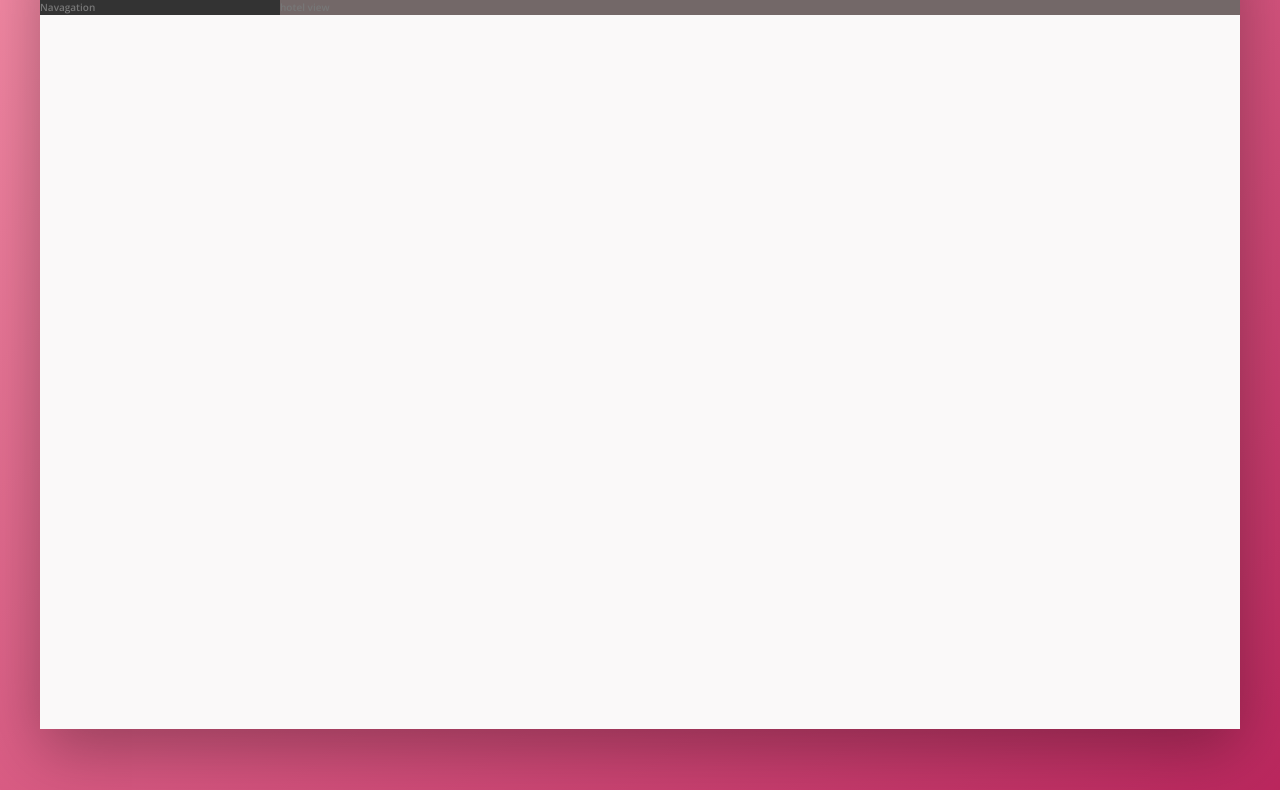
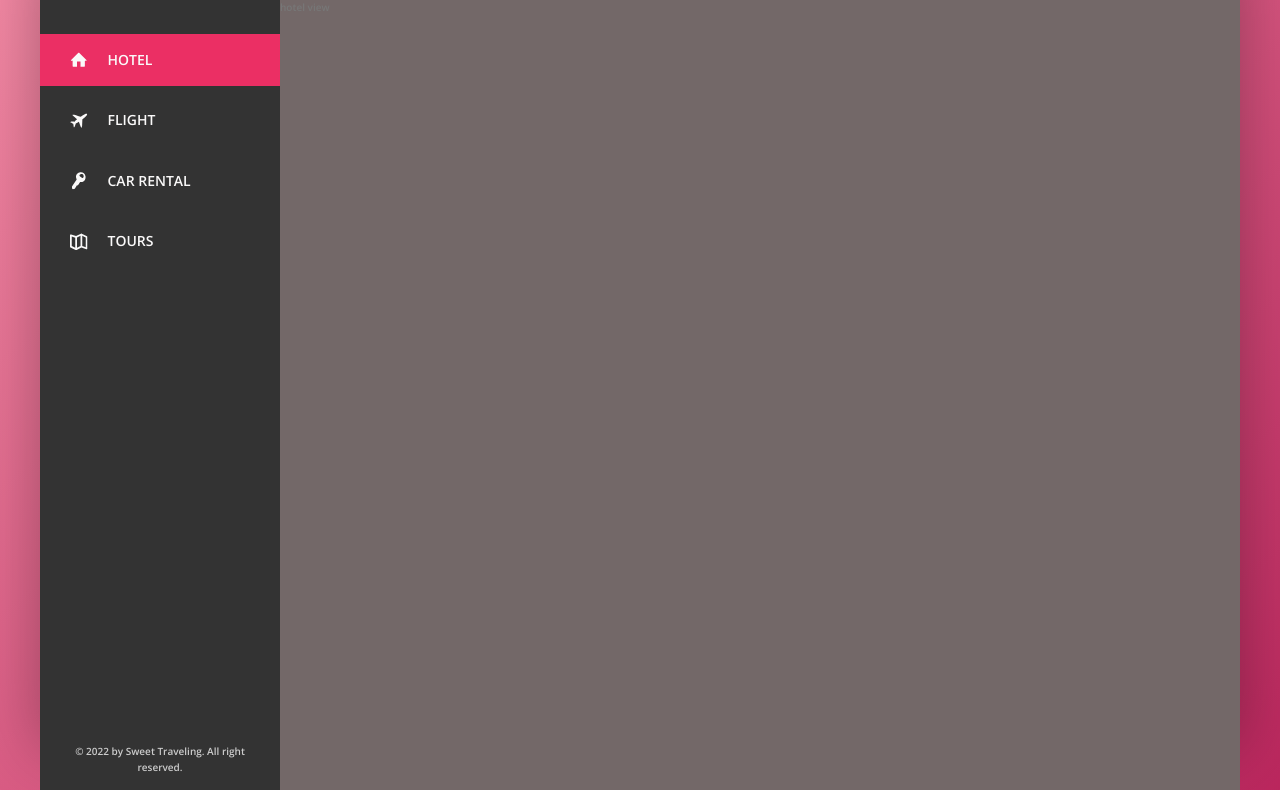
Before and after one commit to sswanyuu/Sweet-Traveling, a website: page index.html in a window 1280 px wide. Shown: the part 151-941 px from the top of the page. Drawn offline with nearby package versions, Linux system fonts and the light colour scheme.

Commit message:
Complete the sidebar and format

```diff
--- a/index.html
+++ b/index.html
@@ -1,24 +1,28 @@
-
-
 <!DOCTYPE html>
 <html lang="en">
   <head>
-        <meta charset="UTF-8">
-        <meta name="viewport" content="width=device-width, initial-scale=1.0">
+    <meta charset="UTF-8" />
+    <meta name="viewport" content="width=device-width, initial-scale=1.0" />
 
-        <link href="https://fonts.googleapis.com/css?family=Open+Sans:300,400,600" rel="stylesheet">
-        <link rel="stylesheet" href="css/style.css">
-        <link rel="shortcut icon" type="image/png" href="img/favicon.png">
+    <link
+      href="https://fonts.googleapis.com/css?family=Open+Sans:300,400,600"
+      rel="stylesheet"
+    />
+    <link rel="stylesheet" href="css/style.css" />
+    <link rel="shortcut icon" type="image/png" href="img/favicon.png" />
 
     <title>Sweet Traveling &mdash; Your all-in-one booking app</title>
   </head>
   <body>
-
     <div class="container">
       <header class="header">
-                <img src="img/logo.png" alt="logo" class="logo">
+        <img src="img/logo.png" alt="logo" class="logo" />
         <form action="#" class="search">
-                    <input type="text" class="search__input" placeholder="search hotels">
+          <input
+            type="text"
+            class="search__input"
+            placeholder="search hotels"
+          />
           <button class="search__button">
             <svg class="search__icon">
               <use xlink:href="img/sprite.svg#icon-magnifying-glass"></use>
@@ -39,23 +43,60 @@
             <span class="user-nav__notification">12</span>
           </div>
           <div class="user-nav__user">
-    <img src="img/userY.jpeg" alt="User photo" class="user-nav__user-photo">
+            <img
+              src="img/userY.jpeg"
+              alt="User photo"
+              class="user-nav__user-photo"
+            />
             <span class="user-nav__user-name">Yu</span>
-
           </div>
         </nav>
       </header>
 
       <div class="content">
         <nav class="sidebar">
-                    Navagation
+          <ul class="side-nav">
+            <!-- let this item sellected -->
+          <li class="side-nav__item side-nav__item--active">
+            <a href="#" class="side-nav__link">
+              <svg class="side-nav__icon">
+                <use xlink:href="img/sprite.svg#icon-home"></use>
+              </svg>
+              <span>Hotel</span>
+            </a>
+          </li>
+          <li class="side-nav__item">
+            <a href="#" class="side-nav__link">
+              <svg class="side-nav__icon">
+                <use xlink:href="img/sprite.svg#icon-aircraft"></use>
+              </svg>
+              <span>Flight</span>
+            </a>
+          </li>
+          <li class="side-nav__item">
+            <a href="#" class="side-nav__link">
+              <svg class="side-nav__icon">
+                <use xlink:href="img/sprite.svg#icon-key"></use>
+              </svg>
+              <span>Car Rental</span>
+            </a>
+          </li>
+          <li class="side-nav__item">
+            <a href="#" class="side-nav__link">
+              <svg class="side-nav__icon">
+                <use xlink:href="img/sprite.svg#icon-map"></use>
+              </svg>
+              <span>Tours</span>
+            </a>
+          </li>
+        </ul>
+          <div class="legal">
+            &copy; 2022 by Sweet Traveling. All right reserved.
+          </div>
         </nav>
-                <main class="hotel-view">
-                    hotel view
-                </main>
+
+        <main class="hotel-view">hotel view</main>
       </div>
     </div>
-
-
   </body>
 </html>
--- a/sass/_component.scss
+++ b/sass/_component.scss
@@ -33,7 +33,7 @@
     }
   }
   //__input & __button are siblings (their parent element is search)
-  //they can be selected together by using +
+  // using + to show the button's property when input is focused
   &__input:focus + &__button {
     background-color: var(--color-grey-light-3);
     transition: 0.5s;
@@ -97,7 +97,77 @@
   }
   &__user-photo {
     height: 4rem;
+    border: solid;
+    border-color: var(--color-grey-light-2);
     border-radius: 50%;
     margin-right: 1rem;
   }
 }
+///
+/// side navigation
+.side-nav {
+  font-size: 1.4rem;
+  list-style: none;
+  margin-top: 3.5rem;
+  display: flex;
+  flex-direction: column;
+
+  &__item {
+    position: relative;
+    //use :not(:last-child) to exclude the last child
+    &:not(:last-child) {
+      margin-bottom: 0.8rem;
+    }
+  }
+  &__item::before {
+    content: "";
+    position: absolute;
+    top: 0;
+    left: 0;
+    height: 100%;
+    width: 3px;
+    background-color: var(--color-primary);
+    transform: scaleY(0);
+    //transform .2s then width.4s(delay for .2s)
+    //width tansition with cubic-bezier
+    //customize the animations
+    transition: transform 0.2s, width 0.4s cubic-bezier(1, 0, 0, 1) 0.2s,
+      background-color 0.4s;
+    //transform-orgin is set to center
+    transform-origin: center;
+  }
+  &__item:hover::before,
+  &__item--active::before {
+    transform: scaleY(1);
+    width: 100%;
+  }
+  &__item:active::before {
+    background-color: var(--color-primary-light);
+  }
+  &__link,
+  &__:visited {
+    color: var(--color-grey-light-1);
+    text-decoration: none;
+    text-transform: uppercase;
+    padding: 1.5rem 3rem;
+    display: flex;
+    align-items: center;
+    position: relative;
+    z-index: 1;
+  }
+  &__icon {
+    width: 1.75rem;
+    height: 1.75rem;
+    margin-right: 2rem;
+    fill: currentColor;
+  }
+}
+
+///
+/// legal text
+.legal {
+  font-size: 1.2 rem;
+  text-align: center;
+  padding: 2.4rem;
+  color: var(--color-grey-light-4);
+}
--- a/sass/_layout.scss
+++ b/sass/_layout.scss
@@ -19,11 +19,16 @@
   display: flex;
 }
 .sidebar {
+  display: flex;
+  //change the direction of the main axis
+  flex-direction: column;
+  justify-content: space-between;
   background-color: var(--color-grey-dark-1);
   flex: 0 0 20%;
 }
 .hotel-view {
+  //for test
   background-color: rgb(115, 104, 104);
-  //flex:0 0 80%;
+  height: 80rem;
   flex: 1;
 }
```
Also changed, not shown: css/style.css. Lines whose indentation alone changed are shown as unchanged.
